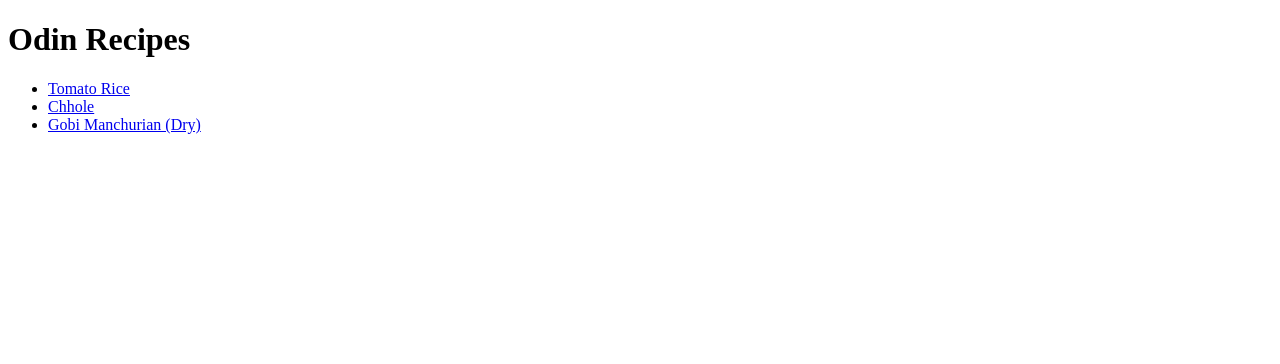
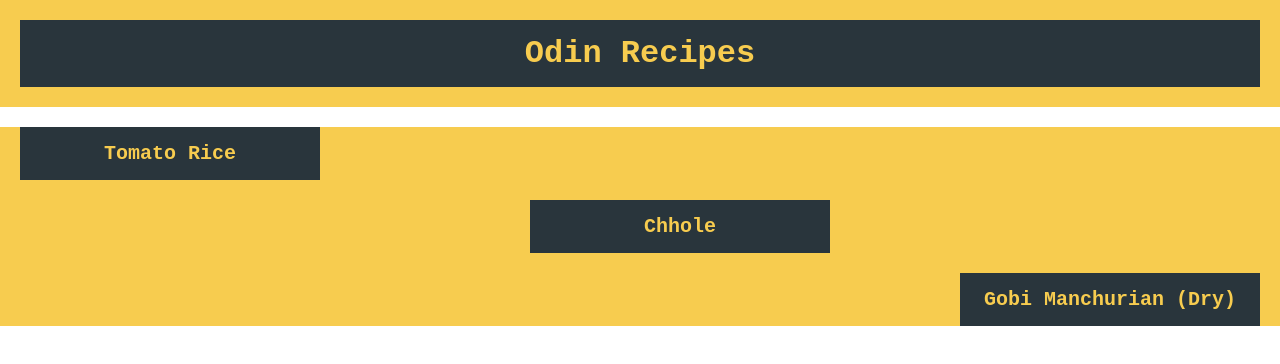
Before and after one commit to obsidiansonnet/odin-recipes, a plain HTML site: page index.html in a window 1280 px wide. Drawn offline with Linux system fonts and the light colour scheme.

Commit message:
style: Add styles to index page

```diff
--- a/index.html
+++ b/index.html
@@ -3,13 +3,14 @@
     <head>
         <meta charset="utf-8">
         <title>Recipes</title>
+        <link rel="stylesheet" href="styles.css">
     </head>
     <body>
-        <h1>Odin Recipes</h1>
+        <h1 class="title_index">Odin Recipes</h1>
         <ul>
-        <li><a href="./recipes/tomato-rice.html">Tomato Rice</a></li>
-        <li><a href="./recipes/chhole.html">Chhole</a></li>
-        <li><a href="./recipes/gobi-manchurian.html">Gobi Manchurian (Dry)</a></li>
+        <li class="title_recipe1"><a href="./recipes/tomato-rice.html">Tomato Rice</a></li>
+        <li class="title_recipe2"><a href="./recipes/chhole.html">Chhole</a></li>
+        <li class="title_recipe3"><a href="./recipes/gobi-manchurian.html">Gobi Manchurian (Dry)</a></li>
         </ul>
     </body>
 </html>
--- /dev/null
+++ b/styles.css
@@ -0,0 +1,59 @@
+html {
+    box-sizing: border-box;
+    }
+
+*, *::before, *::after {
+    box-sizing: inherit;
+    margin: 0;
+    padding: 0;
+    font-family: monospace, Tahoma, sans-serif;
+    color: rgb(20, 20, 20);
+    /* outline: 0.5px solid black; */
+    }
+
+
+.title_index {
+    border:20px solid #F7CC4F;
+    padding: 15px;
+    text-align: center;
+    background-color: #29353c;
+    color: #F7CC4F;
+}
+
+ul {
+    list-style-type:none;
+    text-align: center;
+    /* border: 2px solid black; */
+    background-color: #F7CC4F;
+}
+
+li {
+    width: 300px;
+    padding: 15px;
+    background-color: #29353C;
+}
+
+a {
+    outline:none;
+    text-decoration: none;
+    color:#F7CC4F;
+    font-weight:bold;
+}
+
+.title_recipe1, .title_recipe2, .title_recipe3 {
+    margin: 20px;
+    font-size: 20px;
+}
+
+.title_recipe2{
+    margin-left: 530px;
+}
+
+.title_recipe3{
+    margin-left: auto;
+}
+
+a:focus {
+  outline: 2px solid blue;
+  background-color: lightyellow;
+}
```
